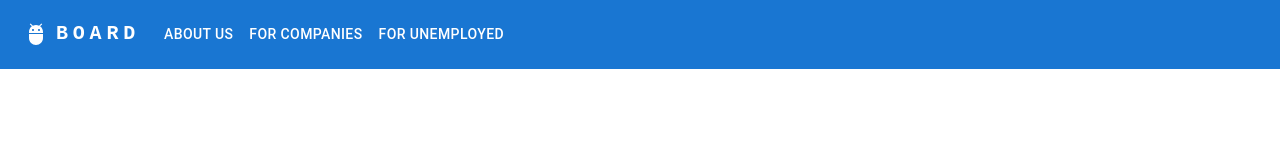
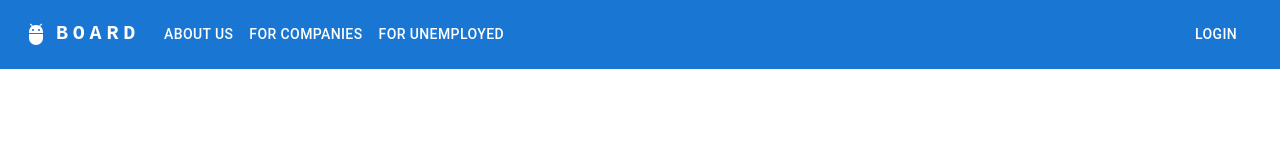
Before and after one commit to lyao4321/hackathon2023, a React (Create React App) app in the folder frontend/: page /aboutus in a window 1280 px wide. Shown: the top 142 px of the page. Built offline with nearby package versions, Linux system fonts and the light colour scheme.

Commit message:
sign in nav bar

```diff
--- a/frontend/src/containers/Navbar.tsx
+++ b/frontend/src/containers/Navbar.tsx
@@ -137,7 +137,13 @@ function ResponsiveAppBar() {
             ))}
           </Box>
 
-          {isLoggedIn && (
+          {!isLoggedIn ? (
+            <Box sx={{ flexGrow: 0, display: 'flex', alignItems: 'center' }}>
+              <Button color="inherit" sx={{ mr: 1 }}>
+                Login
+              </Button>
+            </Box>
+          ) : (
             <Box sx={{ flexGrow: 0 }}>
               <Tooltip title="Open settings">
                 <IconButton onClick={handleOpenUserMenu} sx={{ p: 0 }}>
```
Lines whose indentation alone changed are shown as unchanged.
